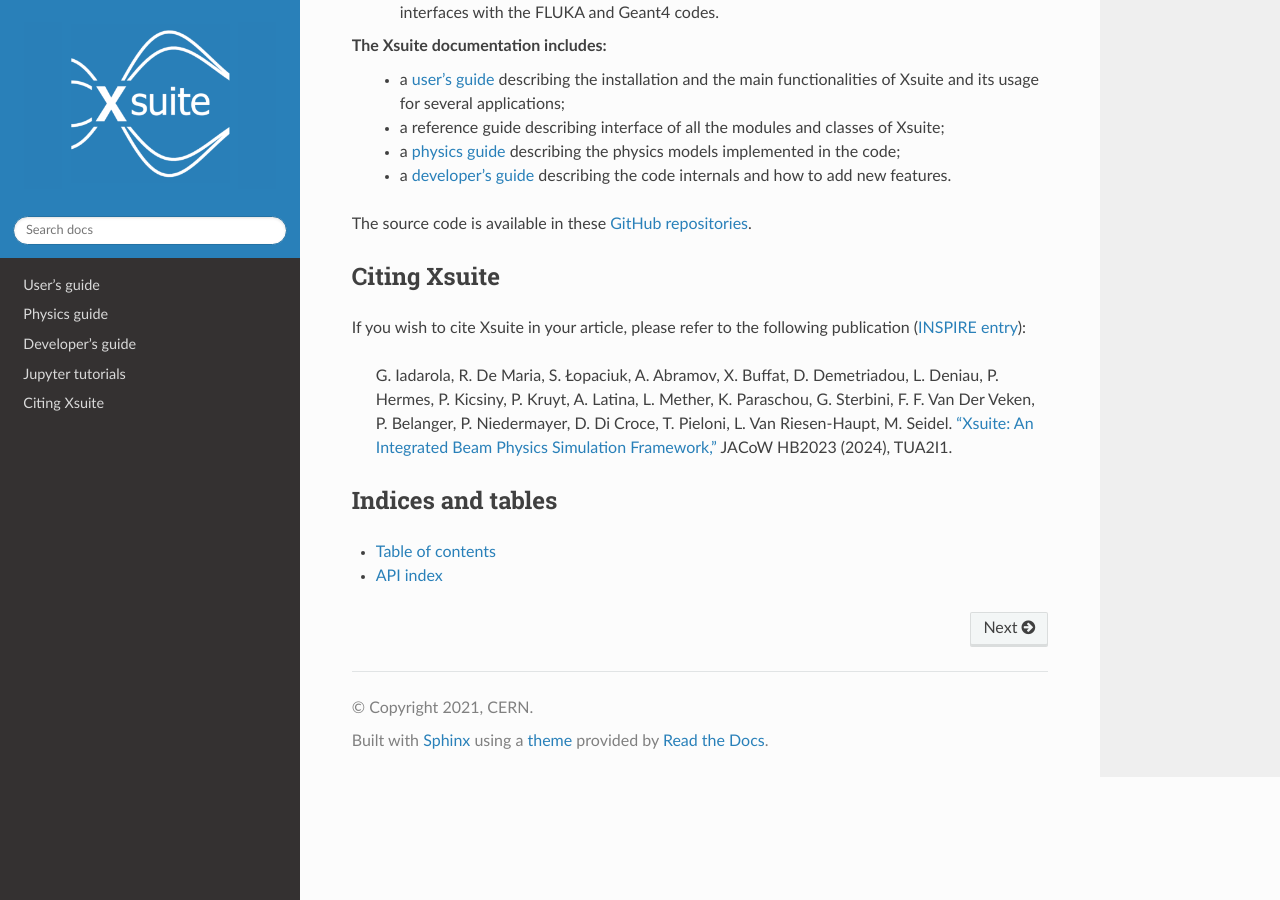
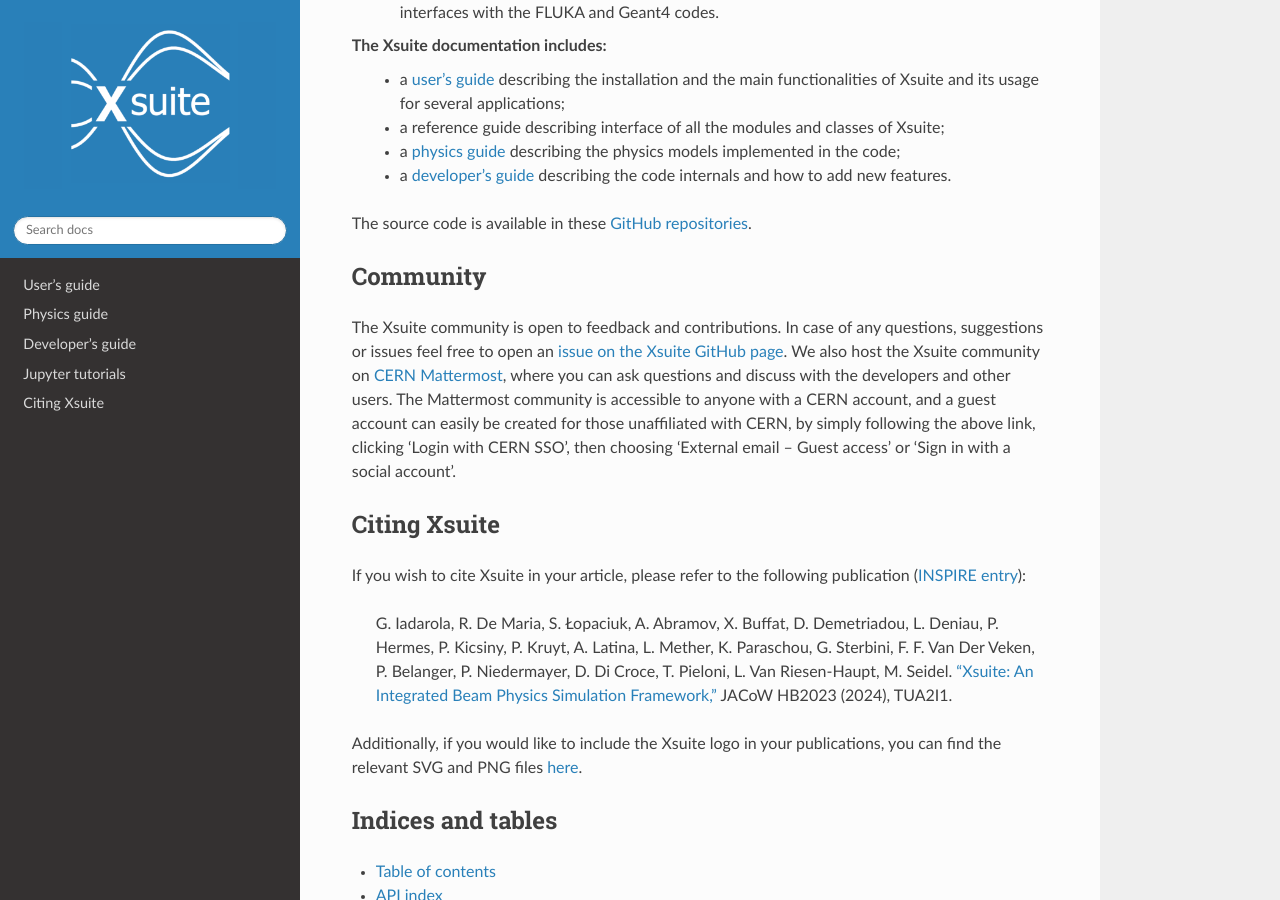
Before and after one commit to xsuite/xsuite, a Sphinx documentation site: the page built from docs/index.rst, in a window 1280 px wide and 900 px high, scrolled down 478 px. Built offline with Sphinx 7.4.7 and the Read the Docs theme 3.1.0, drawn with Linux system fonts in a browser that asks for light colours; pages that are not in the unit, such as notebooks, are missing from menus; the version number is read from the project's files by our own code.

Commit message:
Docs: add reference to GH issues, Mattermost, and Xsuite logos

```diff
--- a/docs/index.rst
+++ b/docs/index.rst
@@ -43,6 +43,19 @@
    jupyter_tutorials
    citing
 
+Community
+---------
+
+The Xsuite community is open to feedback and contributions.
+In case of any questions, suggestions or issues feel free to open an
+`issue on the Xsuite GitHub page <https://github.com/xsuite/xsuite>`_. We also
+host the Xsuite community on `CERN Mattermost <https://mattermost.web.cern.ch/xsuite>`_,
+where you can ask questions and discuss with the developers and other users.
+The Mattermost community is accessible to anyone with a CERN account, and a guest
+account can easily be created for those unaffiliated with CERN, by simply
+following the above link, clicking 'Login with CERN SSO', then choosing
+'External email – Guest access' or 'Sign in with a social account'.
+
 Citing Xsuite
 -------------
 
@@ -50,6 +63,9 @@
 
    G. Iadarola, R. De Maria, S. Łopaciuk, A. Abramov, X. Buffat, D. Demetriadou, L. Deniau, P. Hermes, P. Kicsiny, P. Kruyt, A. Latina, L. Mether, K. Paraschou, G. Sterbini, F. F. Van Der Veken, P. Belanger, P. Niedermayer, D. Di Croce, T. Pieloni, L. Van Riesen-Haupt, M. Seidel. `“Xsuite: An Integrated Beam Physics Simulation Framework,” <https://inspirehep.net/literature/2705250>`_ JACoW HB2023 (2024), TUA2I1.
 
+Additionally, if you would like to include the Xsuite logo in your publications,
+you can find the relevant SVG and PNG files `here <https://github.com/xsuite/xsuite/tree/main/logos>`_.
+
 Indices and tables
 ------------------
 * :doc:`full_table_of_contents`
```
Also changed, not shown: 4 other files.
